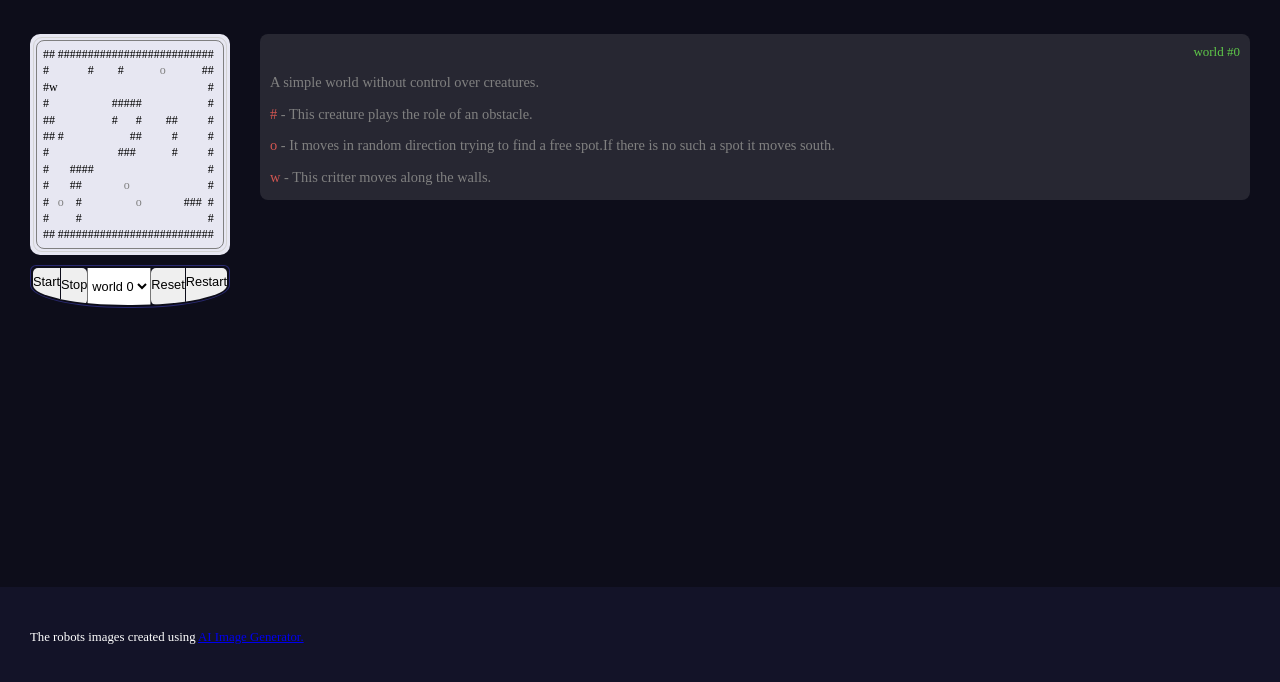
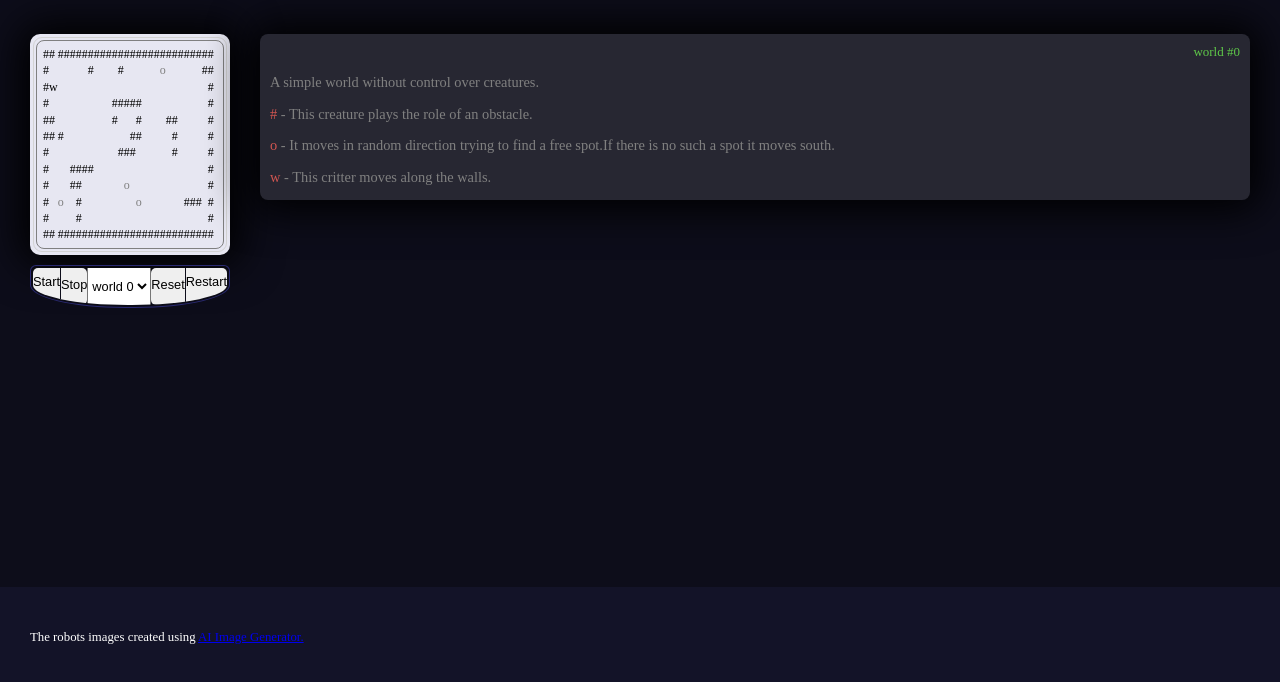
Before and after one commit to Yurimcalex/e-life, a website built with Vite: page index.html in a window 1280 px wide. Shown: the part 112-794 px from the top of the page. Built offline with nearby package versions, Linux system fonts and the light colour scheme.

Commit message:
style: Add a shadow to display and description

```diff
--- a/src/extension/css/display.css
+++ b/src/extension/css/display.css
@@ -2,6 +2,7 @@
 	padding: 3px;
 	background: #E7E7F2;
 	border-radius: 10px;
+	box-shadow: 0px 0px 41px 10px rgba(0,0,0,1);
 }
 
 .view-container > div {
--- a/style.css
+++ b/style.css
@@ -91,6 +91,7 @@ body {
 	background: #272732;
 	color: gray;
 	font-size: 0.9em;
+	box-shadow: 0px 0px 41px 10px rgba(0,0,0,1);
 }
 
 .descr-cont h3 {
```
